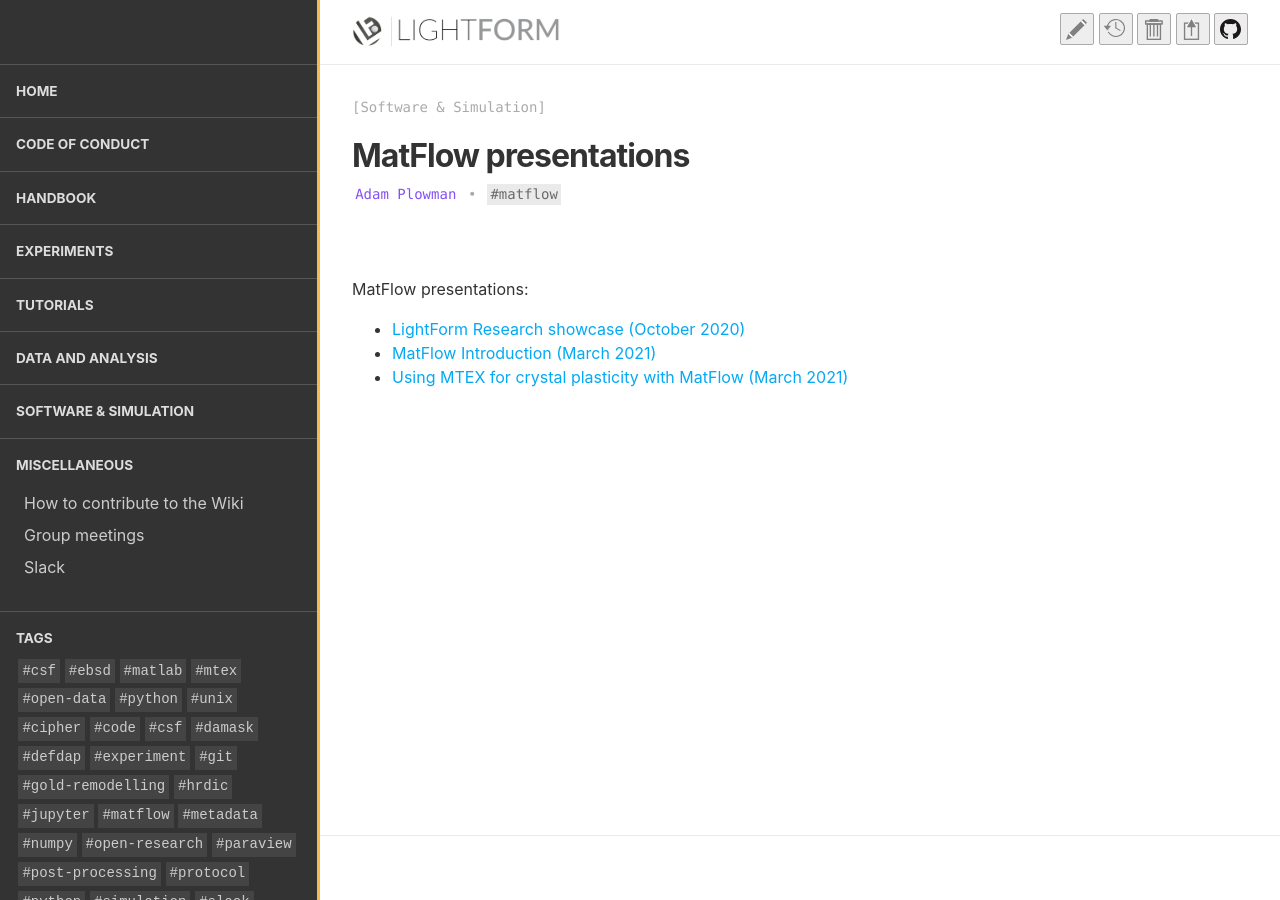
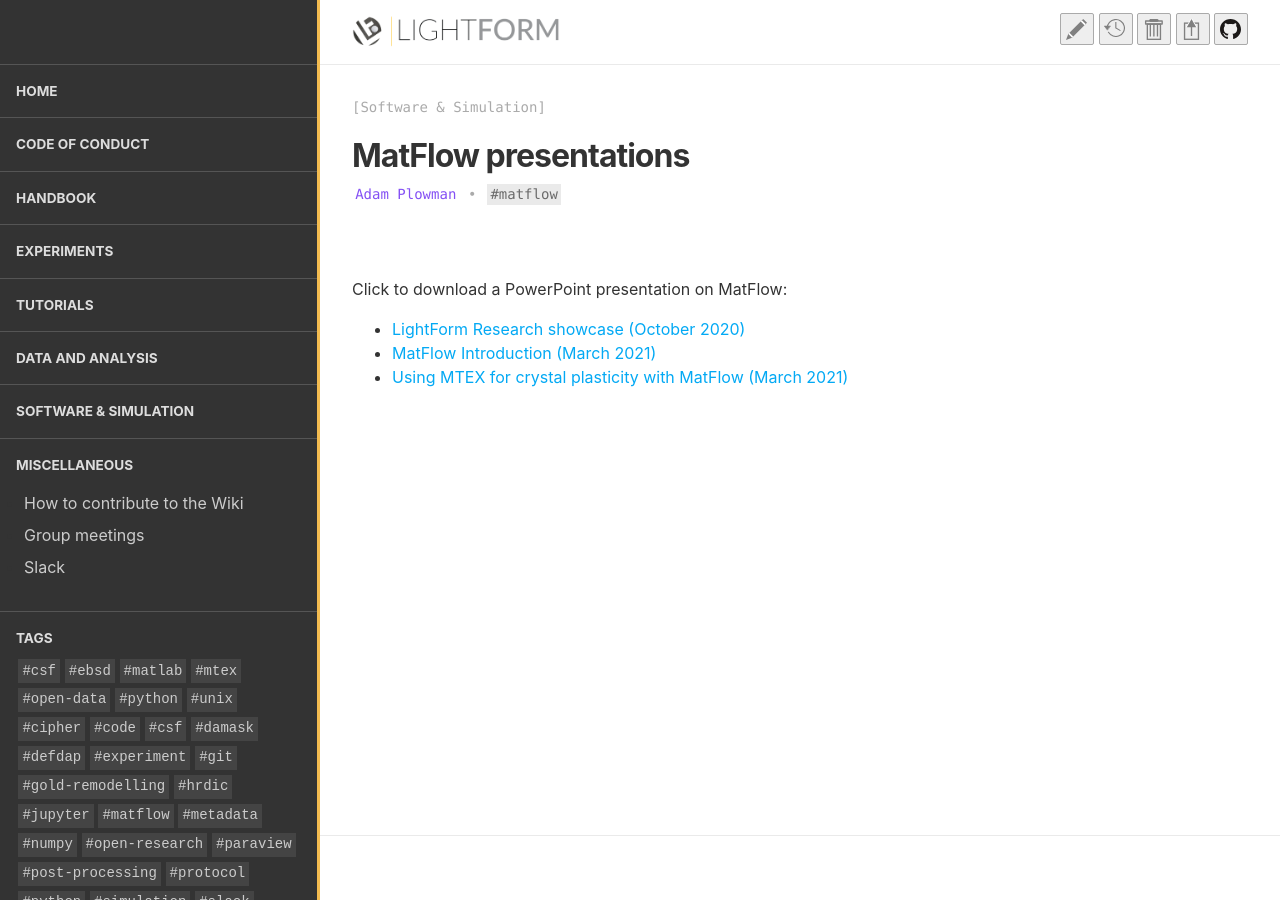
Before and after one commit to LightForm-group/wiki, a Jekyll site: the page built from collections/_software_and_simulation/matflow_presentations.md, in a window 1280 px wide. Built offline with Jekyll 4.4.1, drawn with Linux system fonts in a browser that asks for light colours; nearby versions of some CDN libraries.

Commit message:
Update matflow_presentations.md

```diff
--- a/collections/_software_and_simulation/matflow_presentations.md
+++ b/collections/_software_and_simulation/matflow_presentations.md
@@ -8,7 +8,7 @@
 subcollection: MatFlow
 ---
 
-MatFlow presentations:
+Click to download a PowerPoint presentation on MatFlow:
 
 - [LightForm Research showcase (October 2020)][1]
 - [MatFlow Introduction (March 2021)][2]
```
